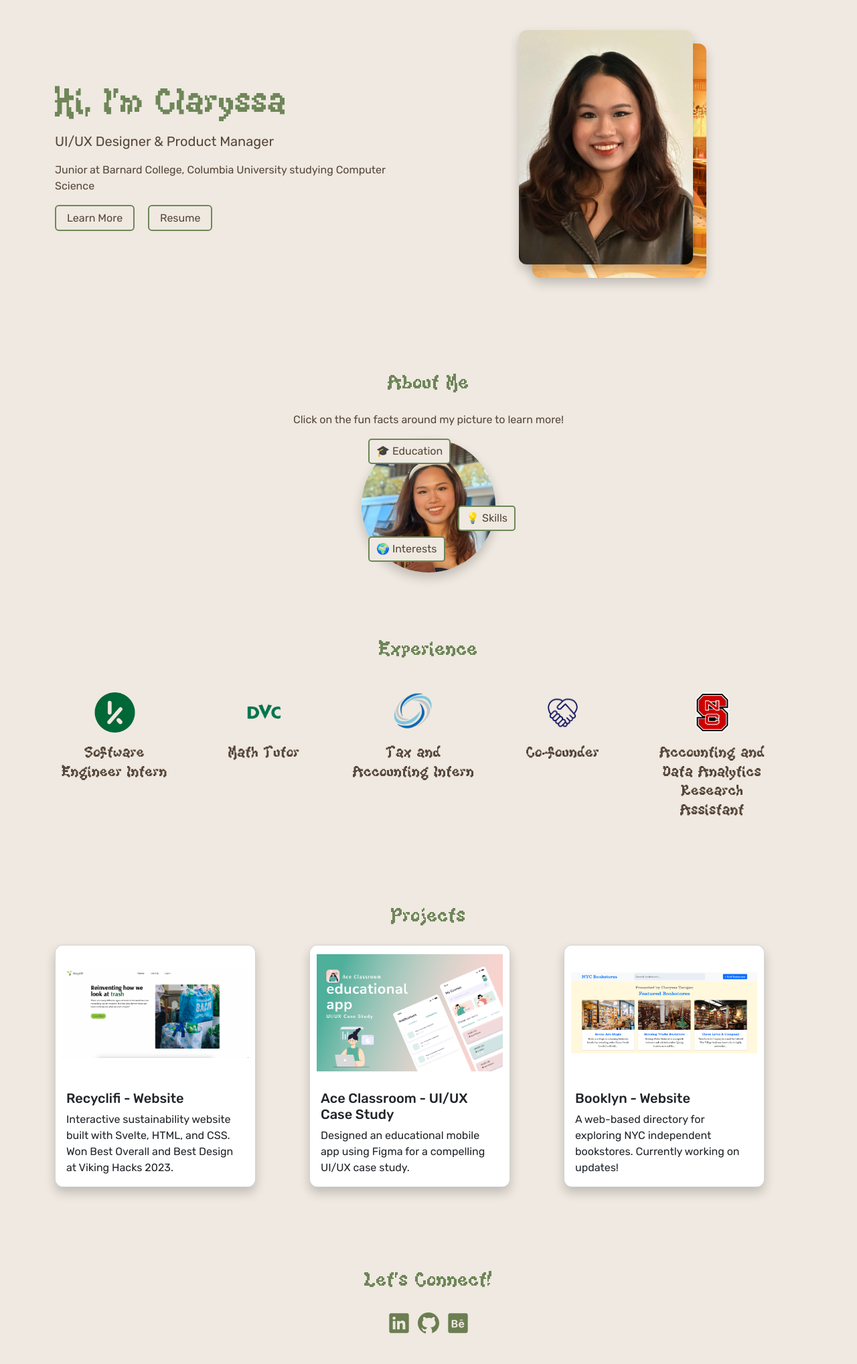
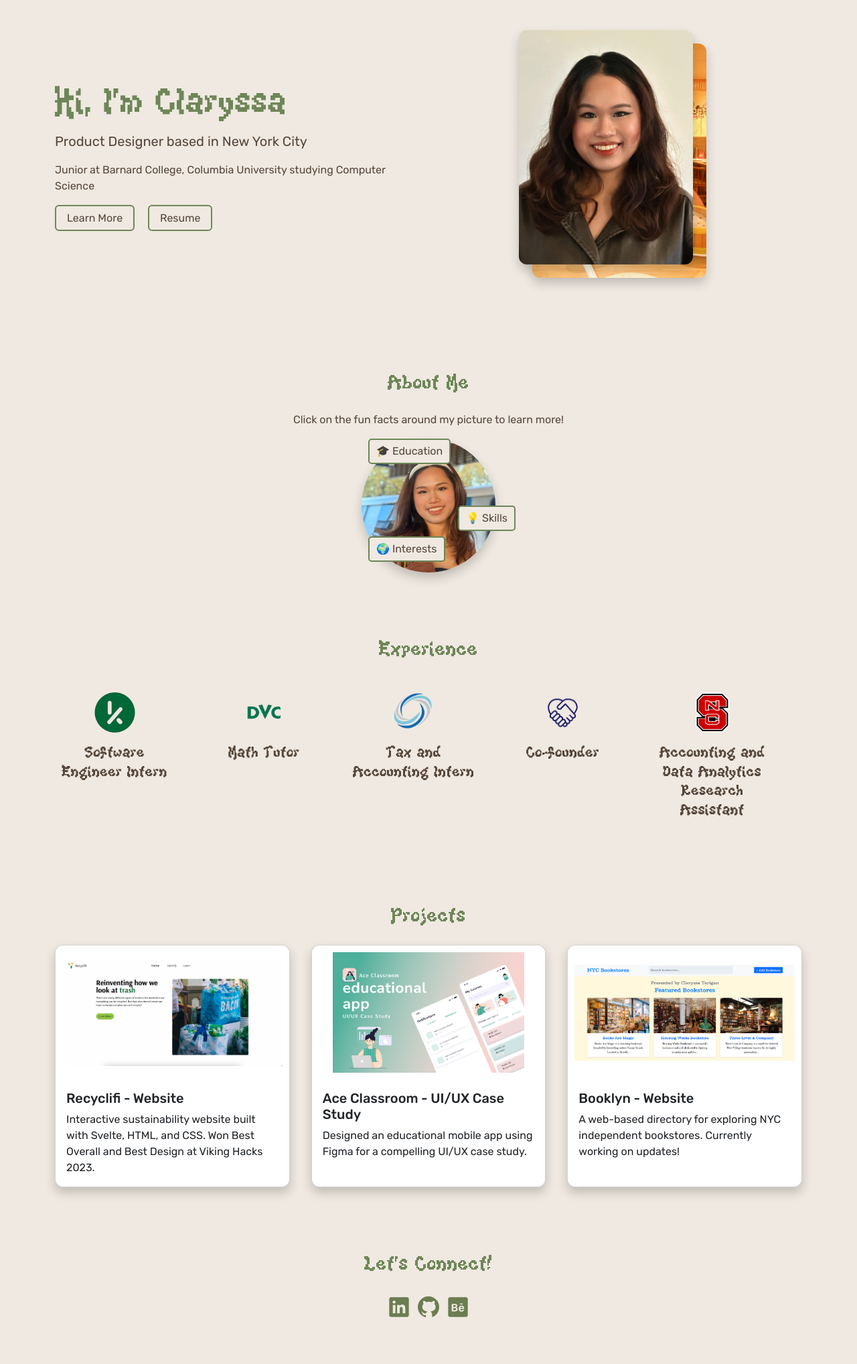
Before and after one commit to claryssayuanwie/portfolio, a Flask app: page / in a window 1280 px wide. Shown: the part 71-2108 px from the top of the page at 67% size. Run offline with Flask 3, Linux system fonts and the light colour scheme.

Commit message:
Update information and styling

```diff
--- a/static/style.css
+++ b/static/style.css
@@ -473,3 +473,14 @@
   align-items: center;
   padding: 20px 0; /* Reduce padding to minimize extra bottom space */
 }
+
+#projects .card {
+  width: 100%;
+  max-width: 360px;
+  margin: 0 auto; /* Centers card in its column */
+  transition: all 0.3s ease;
+}
+
+#projects .row {
+  --bs-gutter-x: 2rem; /* Horizontal gap between columns */
+}
--- a/templates/homepage.html
+++ b/templates/homepage.html
@@ -41,12 +41,12 @@
         <div class="col-md-6 text-center text-md-start">
           <div class="hero-text">
             <h1 class="display-4">Hi, I'm Claryssa</h1>
-            <p class="lead">UI/UX Designer & Product Manager</p>
+            <p class="lead">Product Designer based in New York City</p>
             <p>Junior at Barnard College, Columbia University studying Computer Science</p>
           </div>
           <div class="hero-buttons mt-4">
             <a href="#about" class="btn-outline me-3">Learn More</a>
-            <a href="{{ url_for('static', filename='files/claryssa_t_resume.pdf') }}" target="_blank" class="btn-outline">Resume</a>
+            <a href="{{ url_for('static', filename='files/Claryssa T Resume Columbia.pdf') }}" target="_blank" class="btn-outline">Resume</a>
           </div>
         </div>
         <!-- Cards Column -->
@@ -164,9 +164,9 @@
 <section id="projects" class="py-5">
   <div class="container">
     <h2 class="text-center mb-4">Projects</h2>
-    <div class="row">
+    <div class="row justify-content-center">
       <!-- Recyclifi -->
-      <div class="col-md-4 mb-4">
+      <div class="col-xl-4 col-lg-5 col-md-6">
         <a href="https://github.com/claryssayuanwie/hackathon-recycle-2023" target="_blank" class="text-decoration-none text-reset">
           <div class="card h-100">
             <img src="{{ url_for('static', filename='images/recyclifi.png') }}"
@@ -182,7 +182,7 @@
         </a>
       </div>
       <!-- Ace Classroom -->
-      <div class="col-md-4 mb-4">
+      <div class="col-xl-4 col-lg-5 col-md-6">
         <a href="https://www.behance.net/gallery/203385705/Ace-Classroom-UIUX-Case-Study" target="_blank" class="text-decoration-none text-reset">
           <div class="card h-100">
             <img src="{{ url_for('static', filename='images/ace_classroom.png') }}"
@@ -198,7 +198,7 @@
         </a>
       </div>
       <!-- Booklyn -->
-      <div class="col-md-4 mb-4">
+      <div class="col-xl-4 col-lg-5 col-md-6">
         <a href="https://nyc-bookstores.onrender.com/" target="_blank" class="text-decoration-none text-reset">
           <div class="card h-100">
             <img src="{{ url_for('static', filename='images/booklyn.png') }}"
```
Also changed, not shown: 1 other file.
